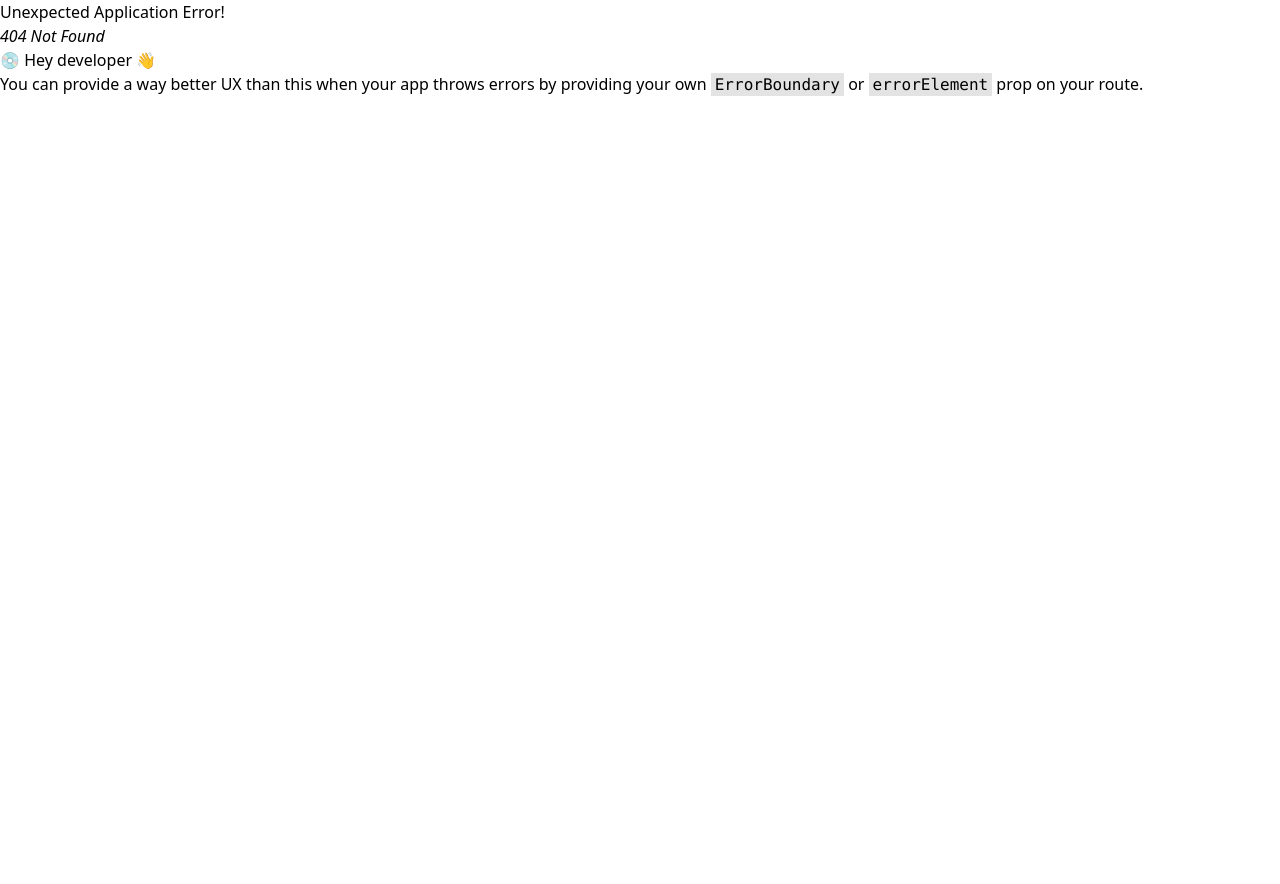
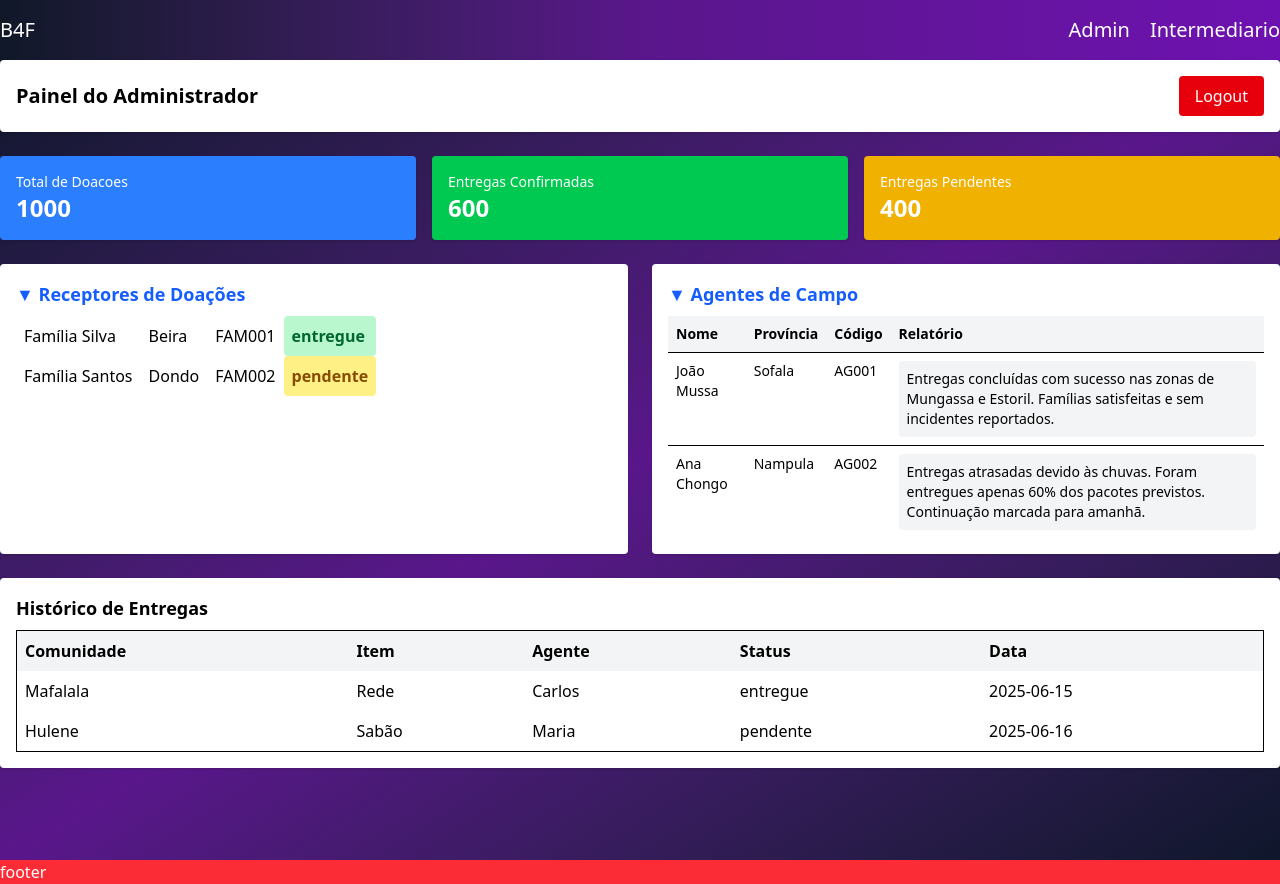
Before and after one commit to maudlyn01/Tiyane-Doacoes, a React (Vite) app in the folder frontend/: page /admin in a window 1280 px wide. Before the commit this address had no page. Before the commit the page ends 800 px from the top, so only its background shows below. Built offline with nearby package versions, Linux system fonts and the light colour scheme.

Commit message:
feat: adicionar página de administração e componentes relacionados

```diff
--- /dev/null
+++ b/frontend/src/pages/adimin-page.tsx
@@ -0,0 +1,136 @@
+import ResumoCard from "./resumoCard";
+import { useState } from "react";
+import TabelaEntregas from "./tabledeliry";
+
+const dados = [
+  { familia: "Família Silva", localizacao: "Beira", codigo: "FAM001", status: "entregue" },
+  { familia: "Família Santos", localizacao: "Dondo", codigo: "FAM002", status: "pendente" },
+];
+
+
+export const AdminPage = () => {
+  const [openRecipients, setopenRecipients] = useState(true);
+  const [openAgents, setOpenAgents] = useState(true);
+
+  return (
+    <div className="min-h-screen flex flex-col bg-gradient-to-br from-slate-900 via-purple-900 to-slate-900 text-gray-100 transition-colors duration-500">
+      {/* Navbar */}
+      <header className="bg-white text-black shadow p-4 flex justify-between items-center mb-6 rounded">
+        <h1 className="text-xl font-bold">Painel do Administrador</h1>
+        <button className="bg-red-600 text-white px-4 py-2 rounded">Logout</button>
+      </header>
+
+      {/* Cards de Resumo */}
+      <div className="grid grid-cols-1 md:grid-cols-3 gap-4 mb-6">
+        <ResumoCard titulo="Total de Doacoes" valor={1000} cor="bg-blue-500" />
+        <ResumoCard titulo="Entregas Confirmadas" valor={600} cor="bg-green-500" />
+        <ResumoCard titulo="Entregas Pendentes" valor={400} cor="bg-yellow-500" />
+      </div>
+
+      <div className="grid md:grid-cols-2 gap-6 mb-6">
+        {/* Accordion - Receptores */}
+        {openRecipients ? (
+          <div className="bg-white p-4 rounded shadow text-black">
+            <button
+              onClick={() => setopenRecipients(false)}
+              className="w-full text-left text-lg font-semibold mb-2 text-blue-600 hover:underline"
+            >
+              ▼ Receptores de Doações
+            </button>
+
+
+<tbody>
+  {dados.map((item, index) => (
+    <tr key={index} className="border-t">
+      <td className="p-2">{item.familia}</td>
+      <td className="p-2">{item.localizacao}</td>
+      <td className="p-2">{item.codigo}</td>
+      <td
+        className={`p-2 font-semibold rounded ${
+          item.status === "entregue"
+            ? "bg-green-200 text-green-800"
+            : item.status === "pendente"
+            ? "bg-yellow-200 text-yellow-800"
+            : ""
+        }`}
+      >
+        {item.status}
+      </td>
+    </tr>
+  ))}
+</tbody>
+          </div>
+        ) : (
+          <div className="bg-white p-4 rounded shadow text-black">
+            <button
+              onClick={() => setopenRecipients(true)}
+              className="w-full text-left text-lg font-semibold mb-2 text-blue-600 hover:underline"
+            >
+              ▶ Receptores de Doações
+            </button>
+          </div>
+        )}
+
+        {/* Accordion - Agentes */}
+        {openAgents ? (
+          <div className="bg-white p-4 rounded shadow text-black">
+            <button
+              onClick={() => setOpenAgents(false)}
+              className="w-full text-left text-lg font-semibold mb-2 text-blue-600 hover:underline"
+            >
+              ▼ Agentes de Campo
+            </button>
+
+   <table className="min-w-full text-sm text-left">
+  <thead className="bg-gray-100">
+    <tr>
+      <th className="p-2">Nome</th>
+      <th className="p-2">Província</th>
+      <th className="p-2">Código</th>
+      <th className="p-2">Relatório</th>
+    </tr>
+  </thead>
+  <tbody>
+    <tr className="border-t align-top">
+      <td className="p-2">João Mussa</td>
+      <td className="p-2">Sofala</td>
+      <td className="p-2">AG001</td>
+      <td className="p-2">
+        <div className="bg-gray-100 p-2 rounded">
+          Entregas concluídas com sucesso nas zonas de Mungassa e Estoril. Famílias satisfeitas e sem incidentes reportados.
+        </div>
+      </td>
+    </tr>
+    <tr className="border-t align-top">
+      <td className="p-2">Ana Chongo</td>
+      <td className="p-2">Nampula</td>
+      <td className="p-2">AG002</td>
+      <td className="p-2">
+        <div className="bg-gray-100 p-2 rounded">
+          Entregas atrasadas devido às chuvas. Foram entregues apenas 60% dos pacotes previstos. Continuação marcada para amanhã.
+        </div>
+      </td>
+    </tr>
+  </tbody>
+</table>
+          </div>
+        ) : (
+          <div className="bg-white p-4 rounded shadow text-black">
+            <button
+              onClick={() => setOpenAgents(true)}
+              className="w-full text-left text-lg font-semibold mb-2 text-blue-600 hover:underline"
+            >
+              ▶ Agentes de Campo
+            </button>
+          </div>
+        )}
+      </div>
+
+      {/* Tabela de Entregas */}
+      <div className="bg-white p-4 rounded shadow text-black">
+        <h2 className="text-lg font-semibold mb-2">Histórico de Entregas</h2>
+        <TabelaEntregas />
+      </div>
+    </div>
+  );
+};
--- a/frontend/src/pages/index.ts
+++ b/frontend/src/pages/index.ts
@@ -1,4 +1,7 @@
+
 import { Home } from "./home";
 import { About } from "./about";
+import { AdminPage } from './adimin-page';
 
-export { Home, About };
+
+export { Home, About, AdminPage }
--- /dev/null
+++ b/frontend/src/pages/resumoCard.tsx
@@ -0,0 +1,14 @@
+interface Props {
+  titulo: string
+  valor: number
+  cor: string
+}
+
+export default function ResumoCard({ titulo, valor, cor }: Props) {
+  return (
+    <div className={`p-4 rounded shadow text-white ${cor}`}>
+      <h3 className="text-sm">{titulo}</h3>
+      <p className="text-2xl font-bold">{valor}</p>
+    </div>
+  )
+}
--- /dev/null
+++ b/frontend/src/pages/tabledeliry.tsx
@@ -0,0 +1,31 @@
+const entregas = [
+  { comunidade: 'Mafalala', item: 'Rede', agente: 'Carlos', status: 'entregue', data: '2025-06-15' },
+  { comunidade: 'Hulene', item: 'Sabão', agente: 'Maria', status: 'pendente', data: '2025-06-16' },
+];
+
+export default function TabelaEntregas() {
+  return (
+    <table className="w-full text-left border mt-2">
+      <thead>
+        <tr className="bg-gray-100">
+          <th className="p-2">Comunidade</th>
+          <th className="p-2">Item</th>
+          <th className="p-2">Agente</th>
+          <th className="p-2">Status</th>
+          <th className="p-2">Data</th>
+        </tr>
+      </thead>
+      <tbody>
+        {entregas.map((e, i) => (
+          <tr key={i}>
+            <td className="p-2">{e.comunidade}</td>
+            <td className="p-2">{e.item}</td>
+            <td className="p-2">{e.agente}</td>
+            <td className="p-2">{e.status}</td>
+            <td className="p-2">{e.data}</td>
+          </tr>
+        ))}
+      </tbody>
+    </table>
+  );
+}
--- a/frontend/src/routes.tsx
+++ b/frontend/src/routes.tsx
@@ -1,5 +1,5 @@
 import { createBrowserRouter, RouterProvider } from "react-router-dom";
-import { About,Home } from "./pages/index";
+import { About,AdminPage,Home } from "./pages/index";
 import { MainLayout } from "./layout/main-layout";
 
 const router = createBrowserRouter([
@@ -15,6 +15,10 @@ const router = createBrowserRouter([
         path: "/about",
         element: <About />,
       },
+      {
+        path: "/admin",
+        element: <AdminPage />,
+      },
     ],
   },
 ]);
```
